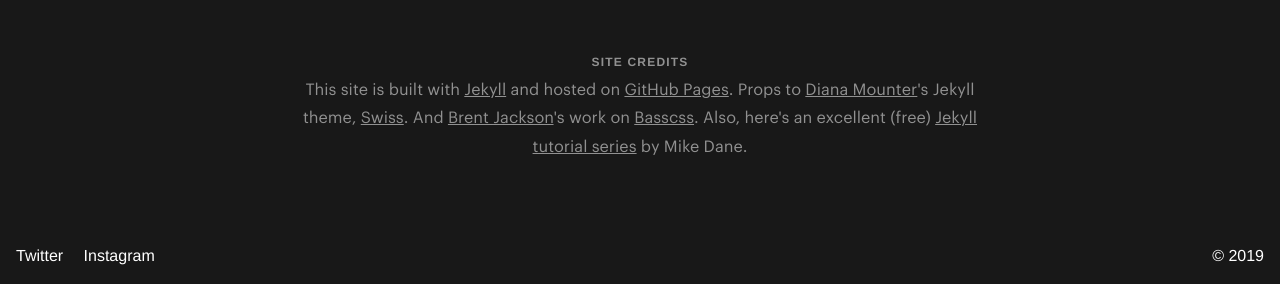
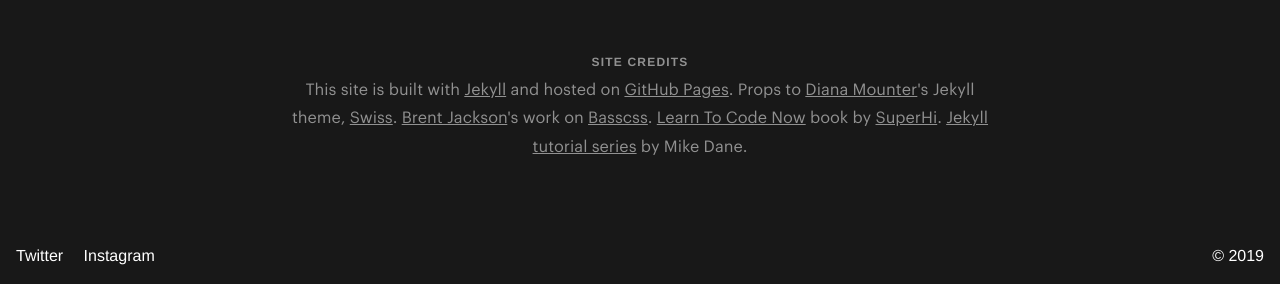
Before and after one commit to davemullenjnr/davemullenjnr, a Jekyll site: the page built from profile.md, in a window 1280 px wide. Shown: the part 1229-1513 px from the top of the page. Built offline with Jekyll 4.4.1, drawn with Linux system fonts in a browser that asks for light colours; some web fonts are replaced.

Commit message:
Update profile.html

```diff
--- a/_layouts/profile.html
+++ b/_layouts/profile.html
@@ -46,7 +46,7 @@
     <p class="f7 f6-md mt-0 mb-0 grey-dark">
       This site is built with <a class="link-profile" href="https://jekyllrb.com/">Jekyll</a> and hosted on <a class="link-profile"
         href="https://pages.github.com/">GitHub Pages</a>. Props to <a class="link-profile" href="https://broccolini.net/">Diana
-        Mounter</a>'s Jekyll theme, <a class="link-profile" href="https://github.com/broccolini/swiss">Swiss</a>. And <a class="link-profile" href="https://jxnblk.com/">Brent Jackson</a>'s work on <a class="link-profile" href="http://basscss.com/">Basscss</a>. Also, here's an excellent (free) <a class="link-profile" href="https://www.mikedane.com/static-site-generators/jekyll/">Jekyll
+        Mounter</a>'s Jekyll theme, <a class="link-profile" href="https://github.com/broccolini/swiss">Swiss</a>. <a class="link-profile" href="https://jxnblk.com/">Brent Jackson</a>'s work on <a class="link-profile" href="http://basscss.com/">Basscss</a>. <a class="link-profile" href="https://www.superhi.com/learn-to-code-now-book">Learn To Code Now</a> book by <a class="link-profile" href="https://www.superhi.com/">SuperHi</a>. <a class="link-profile" href="https://www.mikedane.com/static-site-generators/jekyll/">Jekyll
         tutorial series</a> by Mike Dane.
     </p>
   </section>
```
